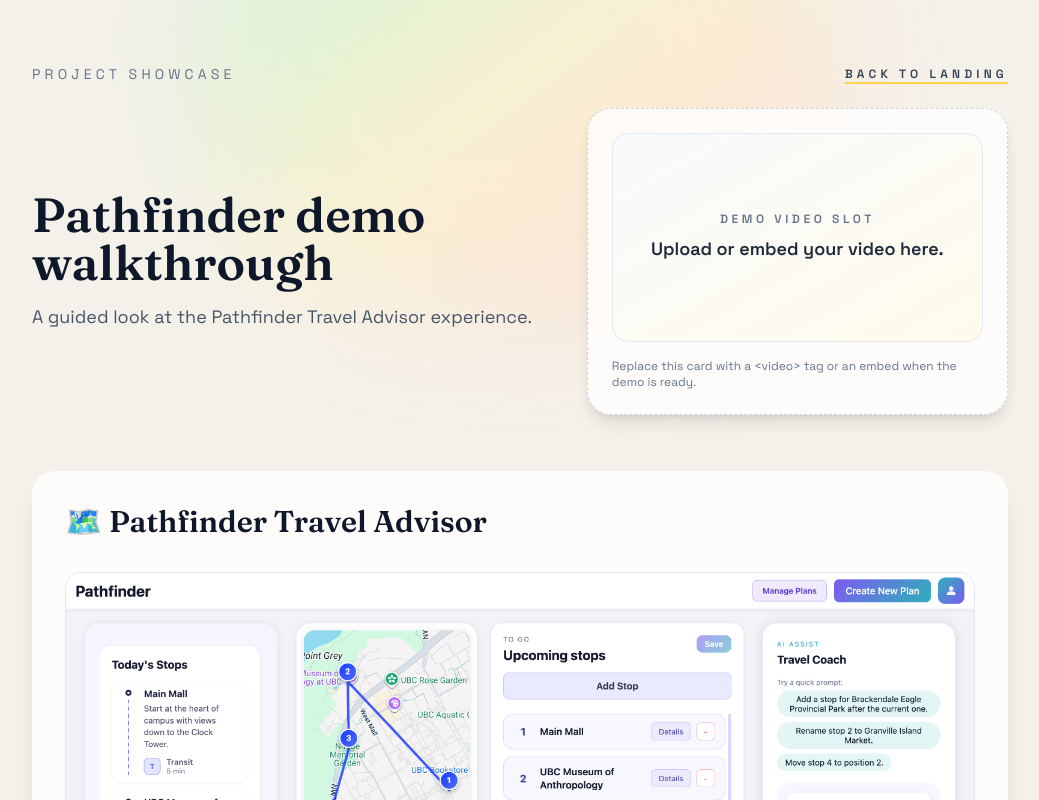
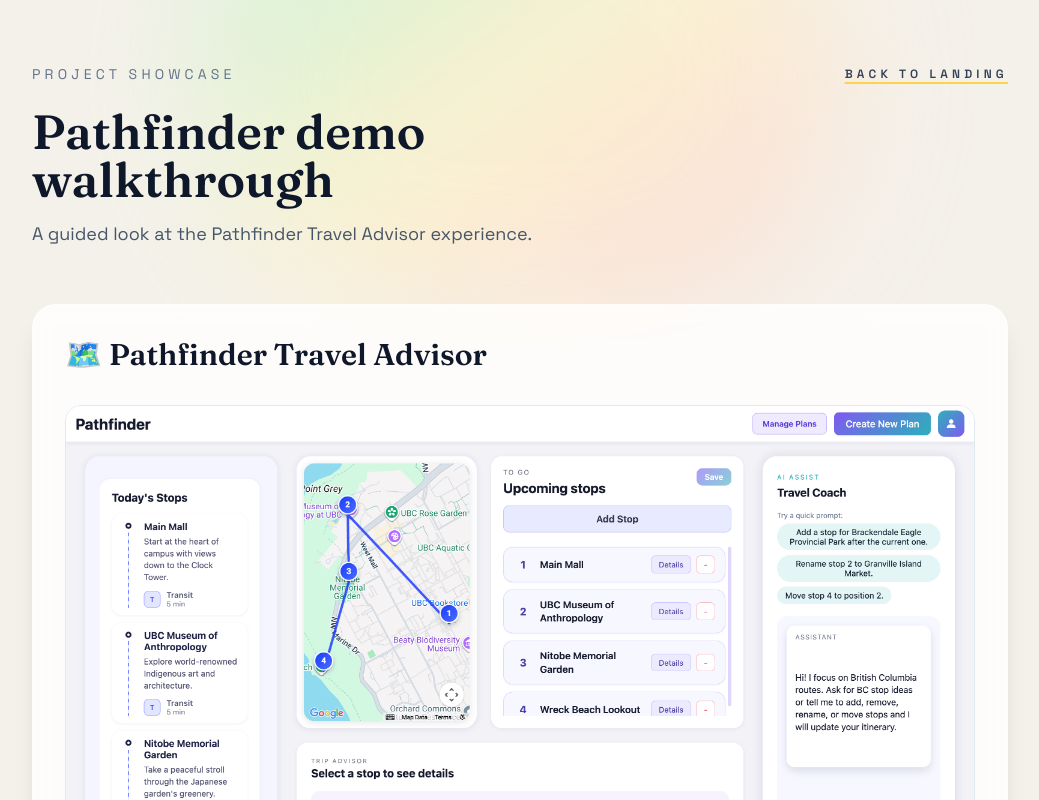
Before and after one commit to James-hg/PersonalWebsite, a Next.js app: page /pathfinder in a window 1280 px wide. Shown: the top 800 px of the page, without its empty margins (120-1159 px from the left). Built offline with nearby package versions, Linux system fonts and the light colour scheme.

Commit message:
removed demo-vid slot

```diff
--- a/app/pathfinder/page.tsx
+++ b/app/pathfinder/page.tsx
@@ -257,22 +257,6 @@ export default function PathfinderPage() {
                             </p>
                         </div>
 
-                        <div className="rounded-3xl border border-dashed border-slate-300 bg-white/80 p-6 shadow-lg">
-                            <div className="flex aspect-video items-center justify-center rounded-2xl border border-slate-200 bg-gradient-to-br from-slate-50 to-amber-50 text-center">
-                                <div className="space-y-2 px-6">
-                                    <p className="text-xs font-semibold uppercase tracking-[0.3em] text-slate-500">
-                                        Demo Video Slot
-                                    </p>
-                                    <p className="text-lg font-semibold text-slate-800">
-                                        Upload or embed your video here.
-                                    </p>
-                                </div>
-                            </div>
-                            <p className="mt-4 text-xs text-slate-500">
-                                Replace this card with a &lt;video&gt; tag or an
-                                embed when the demo is ready.
-                            </p>
-                        </div>
                     </header>
 
                     <section className="mt-14 rounded-3xl border border-white/50 bg-white/80 p-8 shadow-xl backdrop-blur">
```
